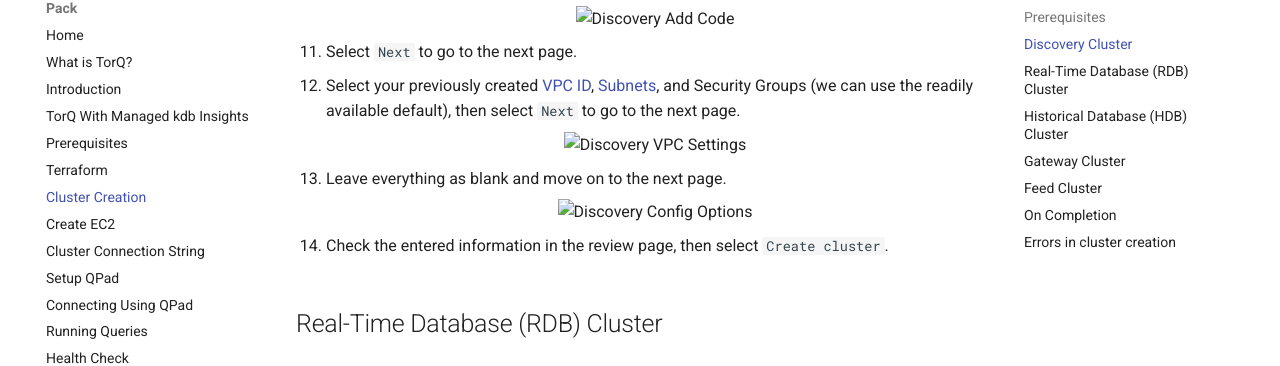
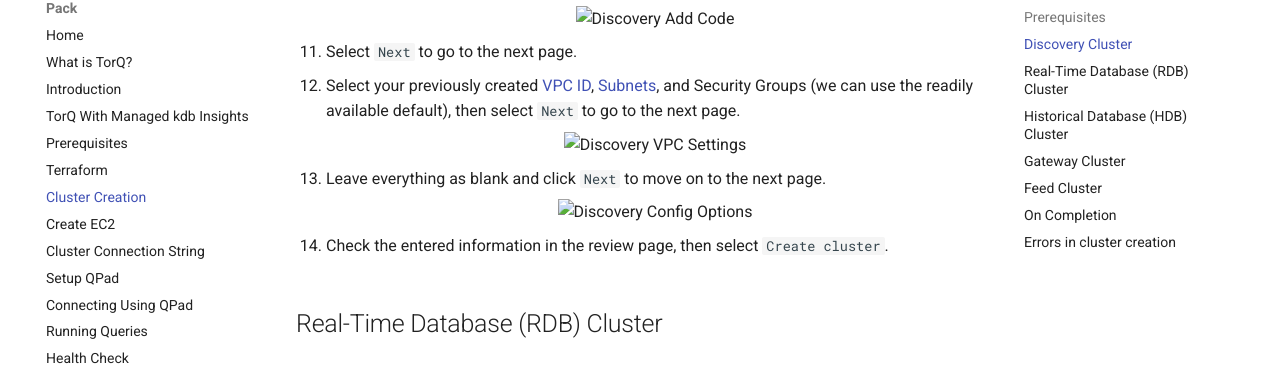
Before and after one commit to DataIntellectTech/TorQ-Amazon-FinSpace-Starter-Pack, an MkDocs documentation site: the page built from docs/06-clustercreation.md, in a window 1280 px wide and 900 px high, scrolled down 1695 px. Shown: the part 91-457 px from the top of the window. Built offline with MkDocs 1.6.1 and Material for MkDocs 9.7.7, drawn with Linux system fonts in a browser that asks for light colours; comment, search, counter and statistics services are not loaded; some of the changed text lies outside the part shown.

Commit message:
Add suggested changes

```diff
--- a/docs/06-clustercreation.md
+++ b/docs/06-clustercreation.md
@@ -94,7 +94,7 @@ For these clusters, you will require:
         <img src="workshop/graphics/discovery_vpc.png" alt="Discovery VPC Settings" width="90%"/>
     </p>
 
-13. Leave everything as blank and move on to the next page.
+13. Leave everything as blank and click `Next` to move on to the next page.
 
     <p style="text-align: center">
         <img src="workshop/graphics/discovery_config_options.png" alt="Discovery Config Options" width="90%"/>
@@ -278,7 +278,7 @@ Ensure that the Discovery cluster is in a "Running" state before creating the Ga
     </p>
 
 9. Select `Browse S3`, search and select your codebucket and select your code.zip file.
-    - alternatively, you can copy the URL from the codebucket itself.
+    - Alternatively, you can copy the URL from the codebucket itself.
 
 10. Enter `TorQ-Amazon-FinSpace-Starter-Pack/env.q` as your initialization script.
 
@@ -338,7 +338,7 @@ Ensure that the RDB cluster is in a `Running` state before creating the Feed clu
 7. Leave Tags as empty and select `Next` to go to the next page.
 
 8. Select `Browse S3`, search and select your codebucket and select your code.zip file.
-    - alternatively, you can copy the URL from the codebucket itself.
+    - Alternatively, you can copy the URL from the codebucket itself.
 
 9. Enter `TorQ-Amazon-FinSpace-Starter-Pack/env.q` as your initialization script.
 
```
